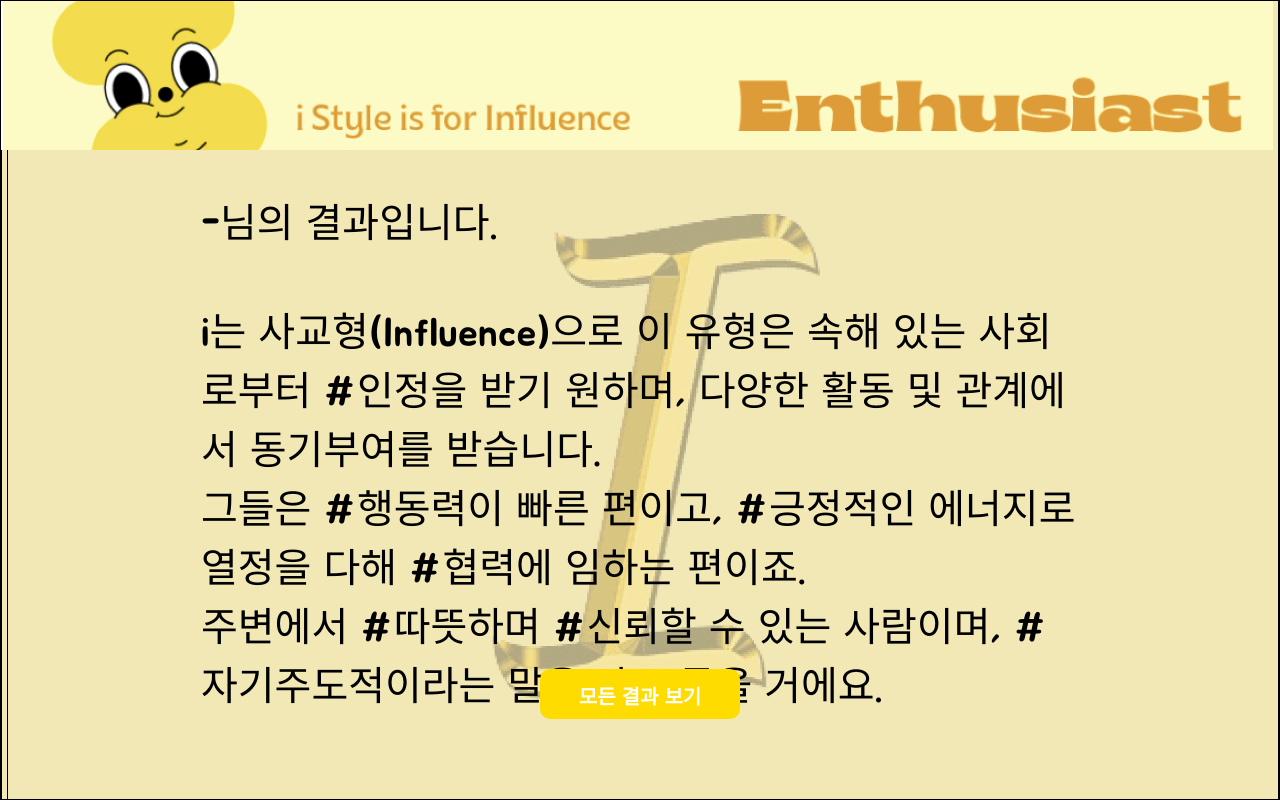
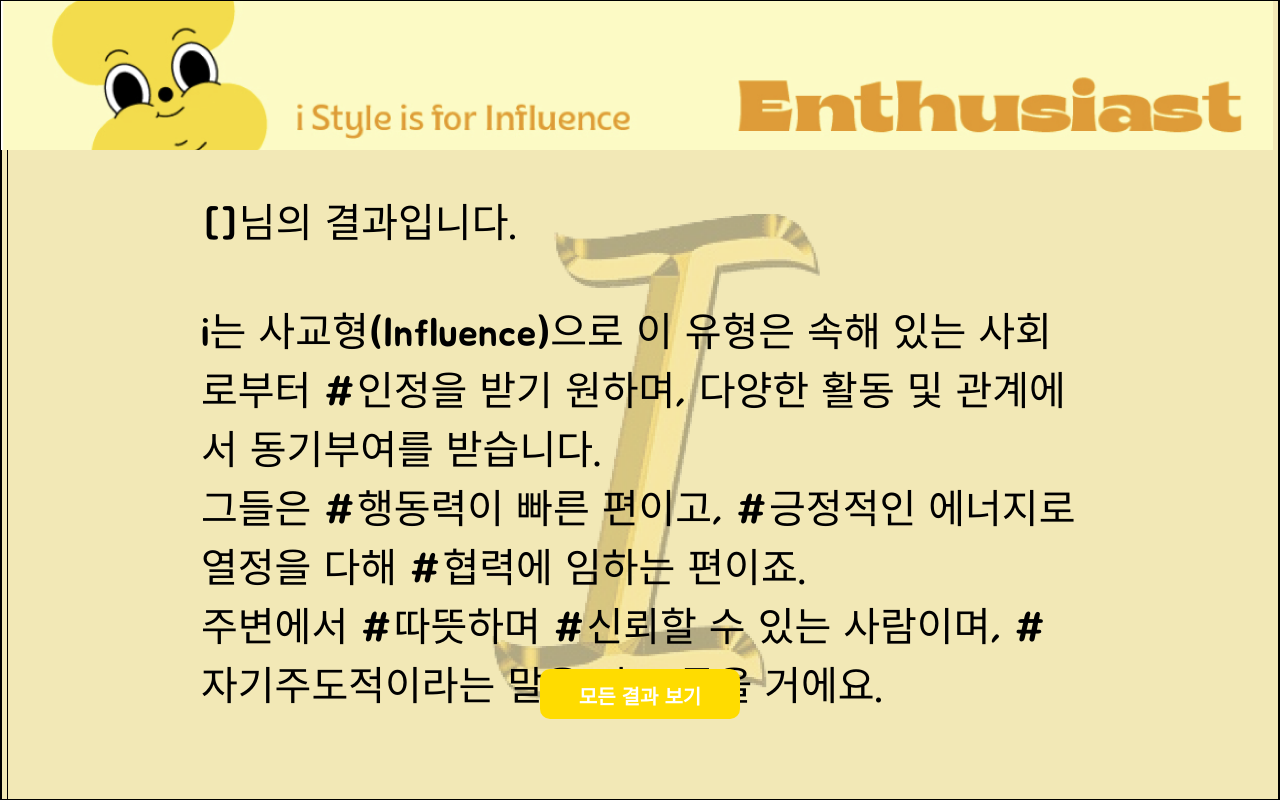
Before and after one commit to LikeLionHGU/DISC, a React (Create React App) app: page /result2 in a window 1280 px wide. Built offline with nearby package versions, Linux system fonts and the light colour scheme; no server answers.

Commit message:
최종수정

```diff
--- a/src/ResultType1.js
+++ b/src/ResultType1.js
@@ -44,7 +44,7 @@ const ResultType1 = () => {
             < div className={styles.greenbox}>
 
                 <div className={styles.text}>
-                    <div>{userName}-{userTrack}님의 결과입니다.</div><br/>
+                    <div>{userName} [{userTrack}]님의 결과입니다.</div><br/>
                     D는 주도형(Dominance)으로 자신의 의견에 강하게 주장하는 편이며, #경쟁과 #성공에 동기부여됩니다.<br/>
                     새로운 #도전을 받아 들이기 위해 늘 준비되어 있고, 목표한 #결과치를 #달성하는 것을 우선시하여 #의지가 강하고 #추진력과 #결단력이 있죠. <br/>
                     하지만 주변으로부터 종종 #직설적이다 보니 까다롭다는 말도 들을 수 있어요.
--- a/src/ResultType2.js
+++ b/src/ResultType2.js
@@ -43,7 +43,7 @@ const ResultType2=() =>{
         <div>
         <div className={styles.yellowbox}>
             <div className={styles.text}>
-            <div>{userName}-{userTrack}님의 결과입니다.</div><br/>
+            <div>{userName} [{userTrack}]님의 결과입니다.</div><br/>
                     i는 사교형(Influence)으로 이 유형은 속해 있는 사회로부터 #인정을 받기 원하며, 다양한 활동 및 관계에서 동기부여를 받습니다. <br/>
                     그들은 #행동력이 빠른 편이고, #긍정적인 에너지로 열정을 다해 #협력에 임하는 편이죠. <br/>
                     주변에서 #따뜻하며 #신뢰할 수 있는 사람이며, #자기주도적이라는 말을 자주 들을 거에요.
--- a/src/ResultType3.js
+++ b/src/ResultType3.js
@@ -42,7 +42,7 @@ const ResultType3=() =>{
         <div>
         <div className={styles.bluebox}>
             <div className={styles.text}>
-            <div>{userName}-{userTrack}님의 결과입니다.</div><br/>
+            <div>{userName} [{userTrack}]님의 결과입니다.</div><br/>
                 <br/>S는 안정형(Steadiness)으로 #인내심이 있고 다른 사람을 돕는 것을 즐깁니다.<br/>
                 그들은 #협력과 팀 성취에 자신의 협력이 도움이 됐을 때, 그리고 진심 어린 #감사를 받았을 때 시너지를 발휘되죠.<br/>
                 #안정성 유지를 우선시하여 대체로 #침착하며, #예측 가능하고 #일관성 있는 동료로 평가받는 편입니다.
--- a/src/ResultType4.js
+++ b/src/ResultType4.js
@@ -43,7 +43,7 @@ const ResultType4=() =>{
         <div>
         <div className={styles.pinkbox}>
             <div className={styles.text}>
-            <div>{userName}-{userTrack}님의 결과입니다.</div><br/>
+            <div>{userName} [{userTrack}]님의 결과입니다.</div><br/>
                 <br/>C는 신중형(Conscientiousness)으로 이 스타일의 소유자는 #전문적인 지식을 얻고 보여주며, #양질의 작업을 이행할 수 있는 상황에서 동기 부여받습니다.<br/>
                  #새로운 가정을 세워 #입증하는 것을 좋아하며 #정확성을 위해 다른 이들보다 더 #신중하고 #분석적이며 #체계적인 편이죠.
             </div>
```
